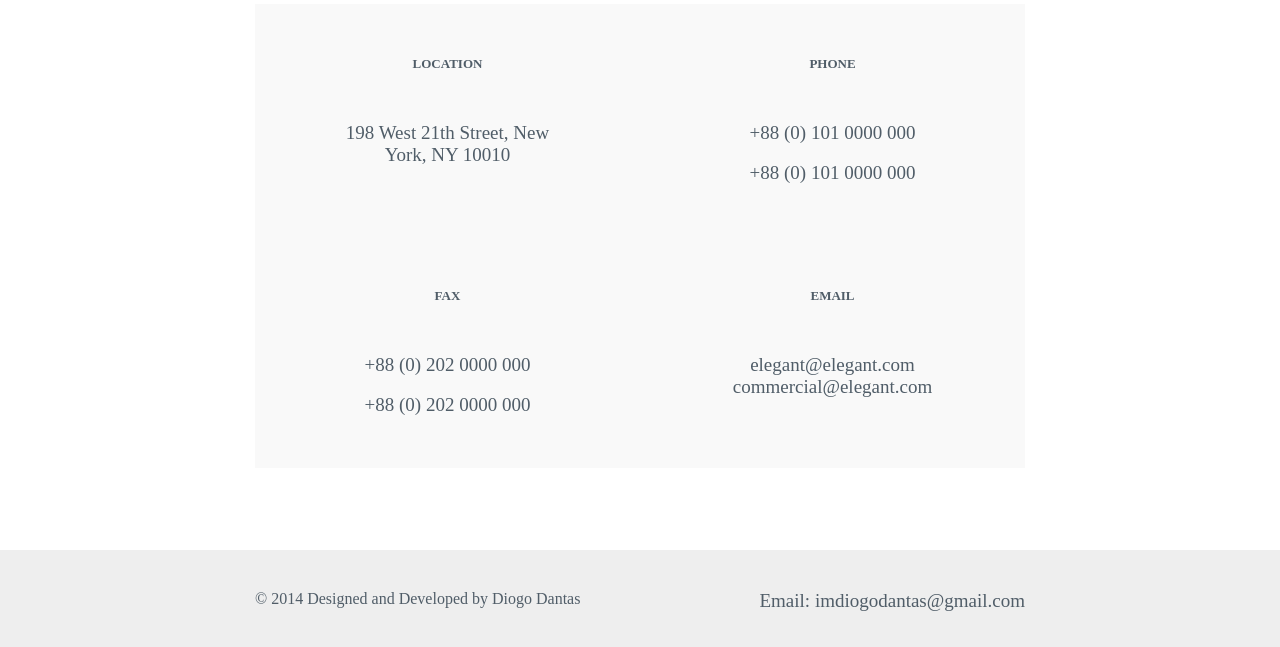
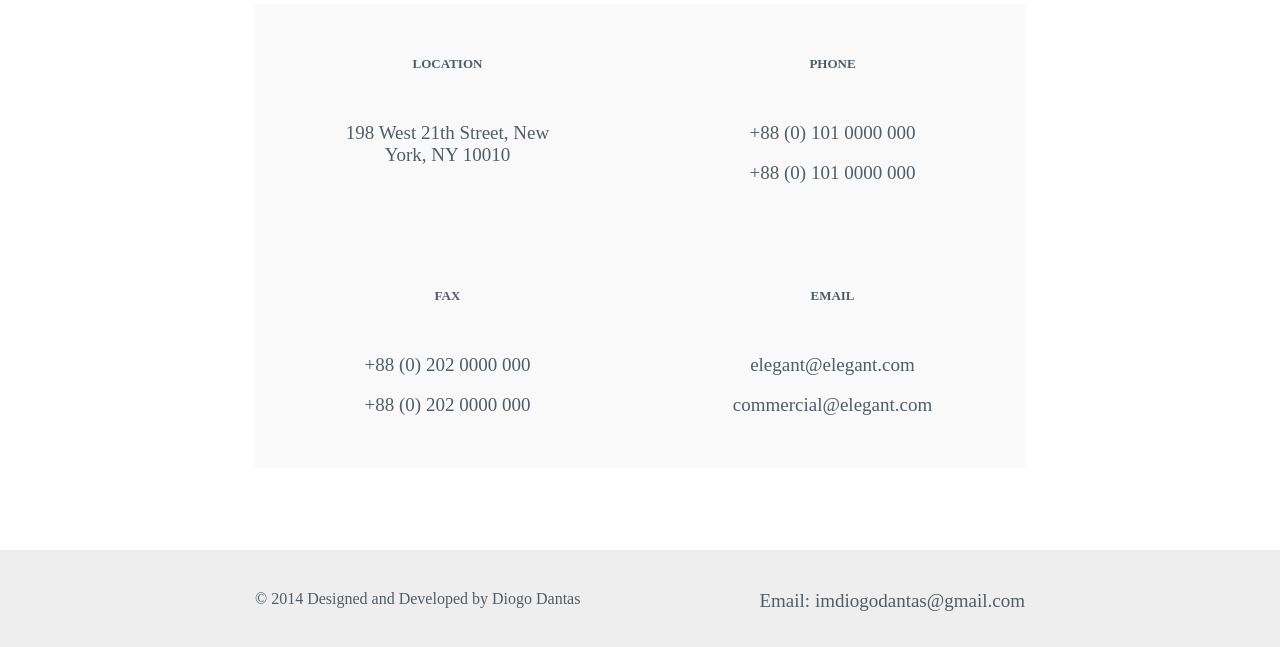
Before and after one commit to kaleriiaoh/elegant-kaleriia, a plain HTML site: page index.html in a window 1280 px wide. Shown: the part 4270-4917 px from the top of the page. Drawn offline with Linux system fonts and the light colour scheme.

Commit message:
margin-link

```diff
--- a/index.html
+++ b/index.html
@@ -96,8 +96,8 @@
         </div>
         <div class="email contacts-style">
             <h6>Email</h6>
-            <p><a href="mailto:elegant@elegant.com">elegant@elegant.com</a></p>
-            <p><a href="mailto:commercial@elegant.com">commercial@elegant.com</a></p>
+            <a class="margin-link" href="mailto:elegant@elegant.com">elegant@elegant.com</a>
+            <a href="mailto:commercial@elegant.com">commercial@elegant.com</a>
         </div>
     </div>
 </body>
```
